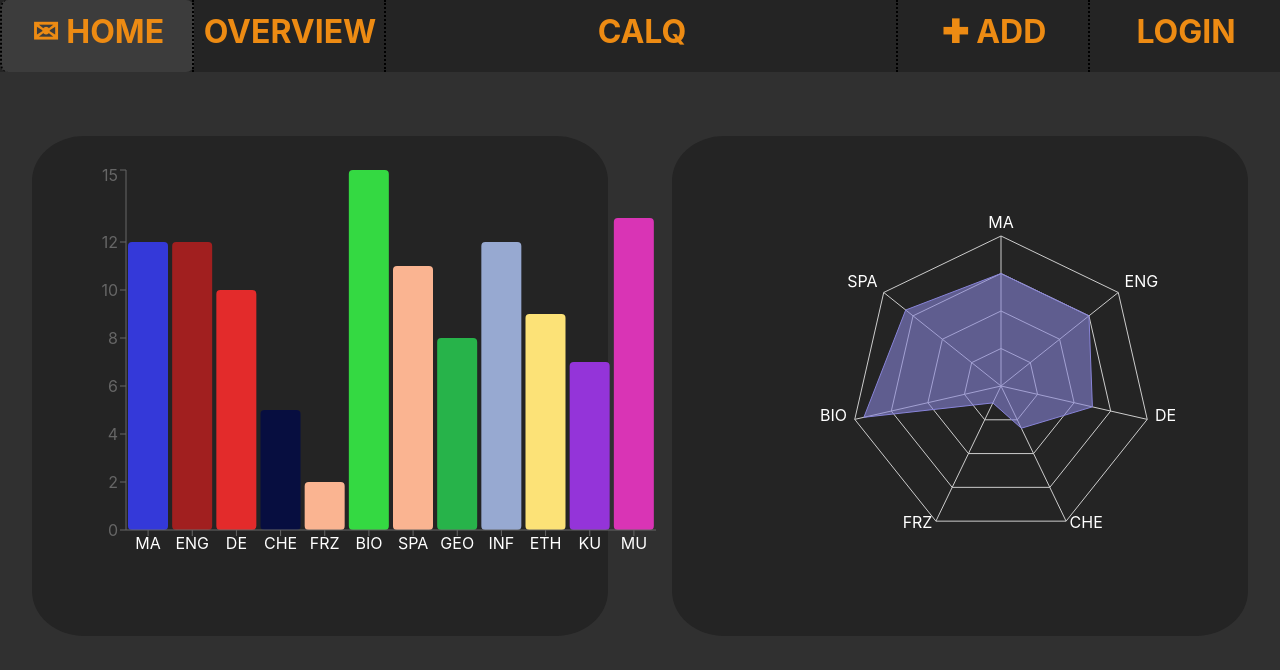
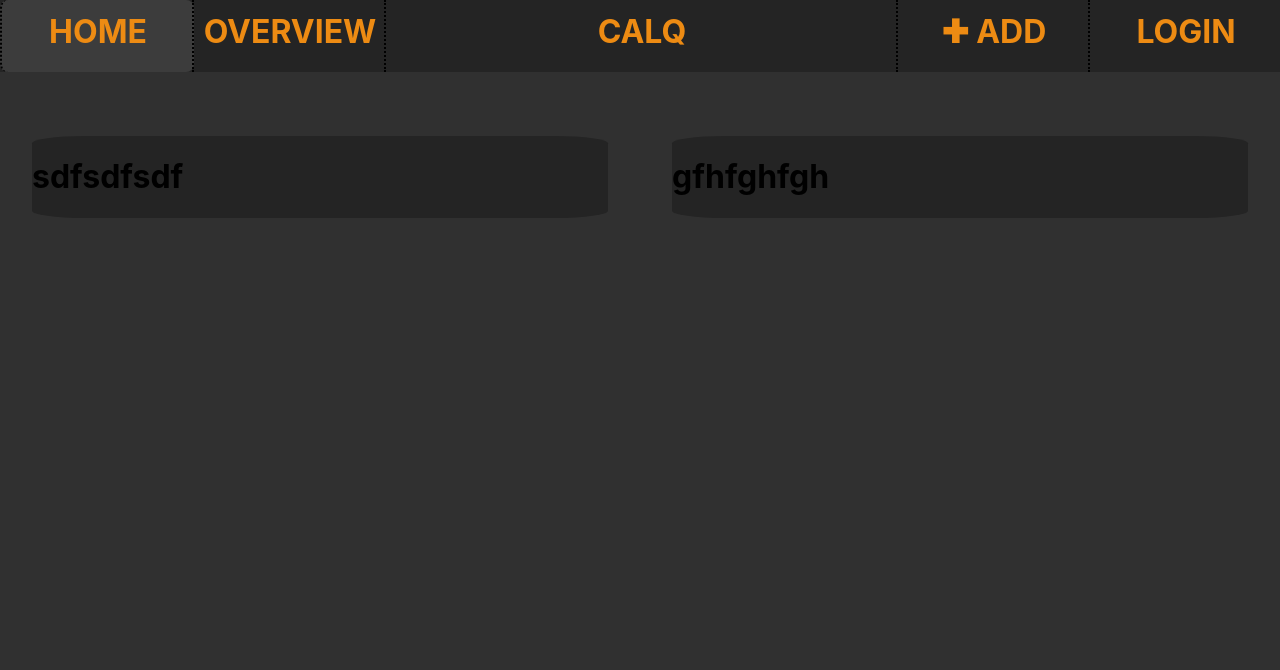
Before and after one commit to AKORA-Studios/calq, a React (Create React App) app: page /add in a window 1280 px wide. Shown: the top 670 px of the page. Built offline with nearby package versions, Linux system fonts and the light colour scheme.

Commit message:
adding add and login page i guess

```diff
--- a/src/App.tsx
+++ b/src/App.tsx
@@ -1,7 +1,7 @@
 import React from 'react';
 import { Switch, Route, BrowserRouter as Router } from 'react-router-dom'
 import './App.css';
-import { MainPage, OverviewPage } from './pages'
+import { MainPage, OverviewPage, AddPage, LoginPage } from './pages'
 
 function App() {
     return (
@@ -9,6 +9,8 @@ function App() {
             <Router>
                 < Switch >
                     < Route path="/" exact={true} component={MainPage} />
+                    < Route path="/add" exact={true} component={AddPage} />
+                    < Route path="/login" exact={true} component={LoginPage} />
                     < Route path="/overview" exact={true} component={OverviewPage} />
                     < Route path="*" exact={true} component={MainPage} />
                 </Switch >
--- a/src/Components/NavbarComponent/index.tsx
+++ b/src/Components/NavbarComponent/index.tsx
@@ -1,7 +1,6 @@
 import { Component } from "react";
 import { Link } from "react-router-dom";
 import '../components.css';
-
 interface Props {
     type: string
 }
@@ -11,11 +10,11 @@ export class Navbar extends Component<Props> {
     render() {
         return (
             <header className="navbar" >
-                <Link to="/" className={"navbarButton"}>✉ HOME</Link>
-                <Link to="/overview" className={"navbarButton"}> OVERVIEW </Link>
+                <Link to="/" className={"navbarButton"} >HOME</Link>
+                <Link to="/overview" className={"navbarButton"}>OVERVIEW</Link>
                 <div > CALQ </div>
-                <Link to="/" className={"navbarButton"} >✚ ADD</Link>
-                <Link to="/" className={"navbarButton"} >LOGIN</Link>
+                <Link to="/add" className={"navbarButton"} >✚ ADD</Link>
+                <Link to="/login" className={"navbarButton"} >LOGIN</Link>
             </header>
         )
     }
--- /dev/null
+++ b/src/pages/AddPage/index.tsx
@@ -0,0 +1,21 @@
+import { Component } from "react";
+import { Navbar } from '../../Components'
+
+export class AddPage extends Component {
+    render() {
+        return (
+            <div >
+                <Navbar type={'add'}></Navbar>
+                <div style={{ display: 'grid', gridTemplateColumns: "50% 50%", marginTop: '5%' }}>
+                    <div style={{ backgroundColor: '#242424', marginRight: '5%', marginLeft: '5%', borderRadius: '9%' }}>
+                        <h1>sdfsdfsdf</h1>
+                    </div>
+                    <div style={{ backgroundColor: '#242424', marginRight: '5%', marginLeft: '5%', borderRadius: '9%' }}>
+                        <h1>gfhfghfgh</h1>
+                    </div>
+
+                </div>
+            </div>
+        )
+    }
+}
--- /dev/null
+++ b/src/pages/LogInPage/index.tsx
@@ -0,0 +1,21 @@
+import { Component } from "react";
+import { Navbar } from '../../Components'
+
+export class LoginPage extends Component {
+    render() {
+        return (
+            <div >
+                <Navbar type={'add'}></Navbar>
+                <div style={{ display: 'grid', gridTemplateColumns: "50% 50%", marginTop: '5%', color: 'white' }}>
+                    <div style={{ backgroundColor: '#242424', marginRight: '5%', marginLeft: '5%', borderRadius: '9%' }}>
+                        <h1>Elit aliquip esse culpa do labore mollit aute commodo aute aute cillum ut enim.</h1>
+                    </div>
+                    <div style={{ backgroundColor: '#242424', marginRight: '5%', marginLeft: '5%', borderRadius: '9%' }}>
+                        <h1>Ipsum nostrud cillum adipisicing ipsum dolor qui.</h1>
+                    </div>
+
+                </div>
+            </div>
+        )
+    }
+}
--- a/src/pages/index.tsx
+++ b/src/pages/index.tsx
@@ -1,2 +1,4 @@
 export { MainPage } from './MainPage'
 export { OverviewPage } from './OverviewPage'
+export { AddPage } from './AddPage'
+export { LoginPage } from './LogInPage'
```
